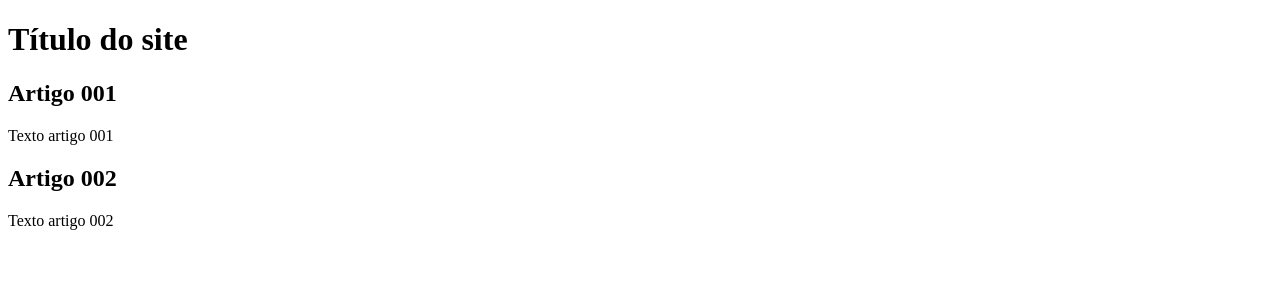
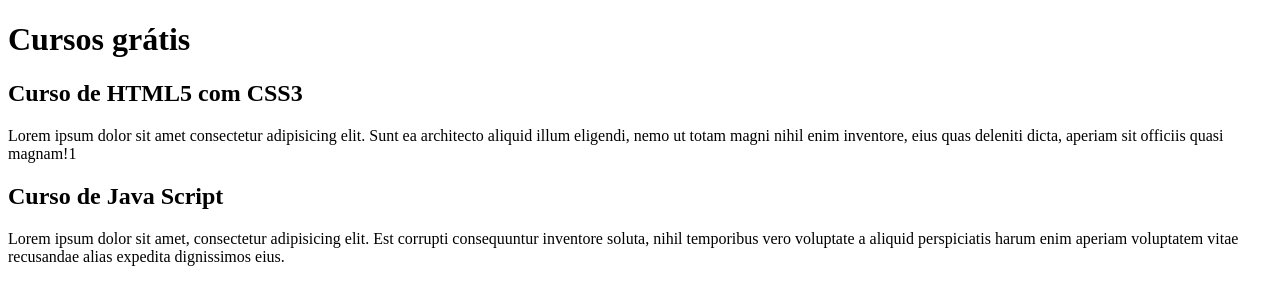
Before and after one commit to rodrigoulart/projeto-site, a plain HTML site: page index.html in a window 1280 px wide. Drawn offline with Linux system fonts and the light colour scheme.

Commit message:
Iniciei o conteúdo

```diff
--- a/index.html
+++ b/index.html
@@ -8,15 +8,15 @@
 <body>
     <main>
         <header>
-            <h1>Título do site</h1>
+            <h1>Cursos grátis</h1>
         </header>
         <article>
-            <h2>Artigo 001</h2>
-            <p>Texto artigo 001</p>
+            <h2>Curso de HTML5 com CSS3</h2>
+            <p>Lorem ipsum dolor sit amet consectetur adipisicing elit. Sunt ea architecto aliquid illum eligendi, nemo ut totam magni nihil enim inventore, eius quas deleniti dicta, aperiam sit officiis quasi magnam!1</p>
         </article>
         <article>
-            <h2>Artigo 002</h2>
-            <p>Texto artigo 002</p>
+            <h2>Curso de Java Script</h2>
+            <p>Lorem ipsum dolor sit amet, consectetur adipisicing elit. Est corrupti consequuntur inventore soluta, nihil temporibus vero voluptate a aliquid perspiciatis harum enim aperiam voluptatem vitae recusandae alias expedita dignissimos eius.</p>
         </article>
     </main>
 </body>
```
